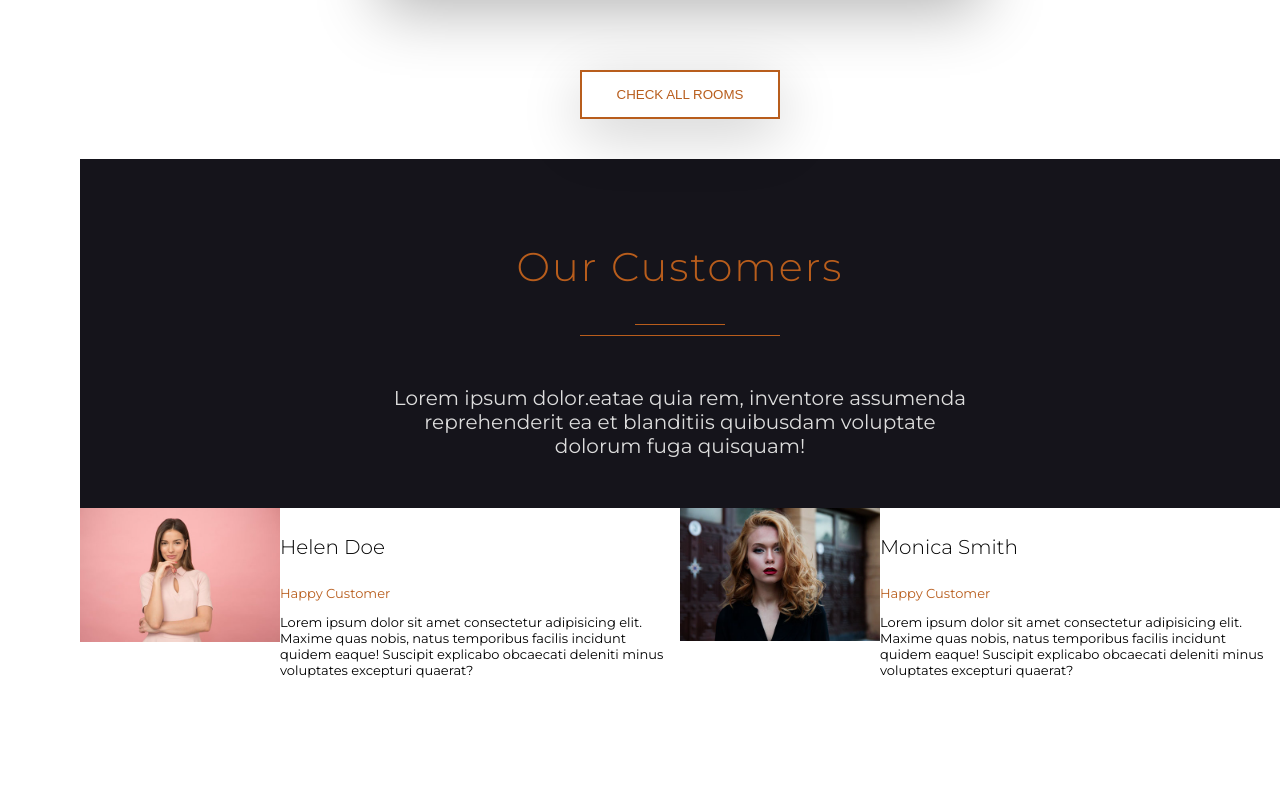
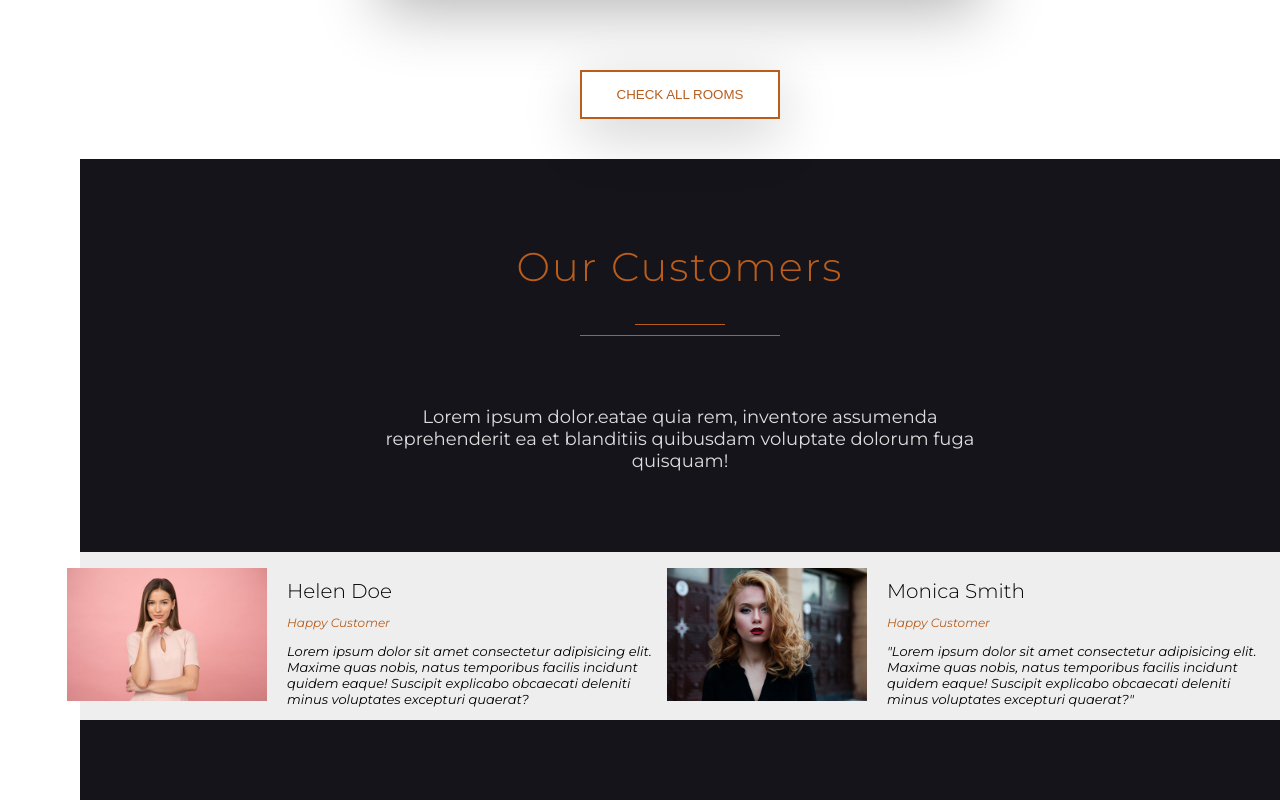
Before and after one commit to mmianchi/Hotel-landingPage, a website: page index.html in a window 1280 px wide. Shown: the part 4587-5387 px from the top of the page. Before the commit the page ends 5278 px from the top, so only its background shows below. Drawn offline with Linux system fonts and the light colour scheme.

Commit message:
added customer css

```diff
--- a/index.html
+++ b/index.html
@@ -182,9 +182,9 @@
       </div>
     </div>
     <p class="customer-paragraph">Lorem ipsum dolor.eatae quia rem, inventore assumenda reprehenderit ea et blanditiis quibusdam voluptate dolorum fuga quisquam!</p>
-    <div class="card-wrapper">
+    <div class="customers-card-wrapper">
       <div class="customer-card">
-        <div class="customer-imag-wrapper">
+        <div class="customer-image-wrapper">
           <img src="img/customer-1.jpeg" alt="" class="customer-image">
         </div>
         <div class="customer-info">
@@ -195,15 +195,15 @@
         </div>
       </div>
       <div class="customer-card">
-        <div class="customer-imag-wrapper">
+        <div class="customer-image-wrapper">
           <img src="img/customer-2.jpeg" alt="" class="customer-image">
         </div>
         <div class="customer-info">
           <h4 class="customer-fullname">Monica Smith</h4>
           <p class="customer-paragraph-1">Happy Customer</p>
-          <p class="customer-paragraph-2">Lorem ipsum dolor sit amet consectetur adipisicing elit. Maxime quas nobis, natus
+          <p class="customer-paragraph-2">"Lorem ipsum dolor sit amet consectetur adipisicing elit. Maxime quas nobis, natus
             temporibus facilis incidunt quidem
-            eaque! Suscipit explicabo obcaecati deleniti minus voluptates excepturi quaerat?</p>
+            eaque! Suscipit explicabo obcaecati deleniti minus voluptates excepturi quaerat?"</p>
         </div>
       </div>
     </div>
--- a/sass/layout/_customer.scss
+++ b/sass/layout/_customer.scss
@@ -1,49 +1,50 @@
 .customers {
   margin-left: 8rem;
+  -webkit-padding-after: 8rem;
+          padding-block-end: 8rem;
   background-color: $color-black;
+
   .customer-paragraph{
     width: 60rem;
     color: #ddd;
-    margin:auto;
+    margin: 2rem auto 8rem auto;
     text-align: center;
-    font-size: 2rem;
-    margin-bottom: 5rem;
+    font-size: 1.8rem;
   }
-  .card-wrapper{
+
+  .customers-card-wrapper {
     display: -webkit-box;
     display: -ms-flexbox;
     display: flex;
-    -webkit-box-pack: center;
-        -ms-flex-pack: center;
-            justify-content: center;
-    -webkit-box-align: center;
-        -ms-flex-align: center;
-            align-items: center;
-    .customer-card {
-      background-color: $color-white;
+    -webkit-box-pack: space-evenly;
+        -ms-flex-pack: space-evenly;
+            justify-content: space-evenly;
+
+    .customer {
+      &-card {
+        background-color: #eee;
+        width:60rem;
         display:-webkit-box;
         display:-ms-flexbox;
         display:flex;
-
-      .customer-imag-wrapper{
-        .customer-image {
-          width:20rem;
       }
+      &-image-wrapper {
+        margin: auto 0;
       }
-      .customer {
+      &-image { width:20rem; margin-left:-1.3rem; }
+      &-info { padding: 0 2rem; }
       &-fullname {
-          font-size: 2rem;
-          font-weight: 300;
+        font-size: 2rem; font-weight: 300; margin-bottom: 0;
       }
       &-paragraph-1 {
         color: $color-orange-dark;
-          font-size: 1.3rem;
+        font-size: 1.2rem;
+        font-style: italic;
       }
       &-paragraph-2 {
         font-size: 1.3rem;
-        }
-      }
-
+        font-style: italic;
       }
     }
   }
+}
```
Also changed, not shown: css/style.css. Lines whose indentation alone changed are shown as unchanged.
